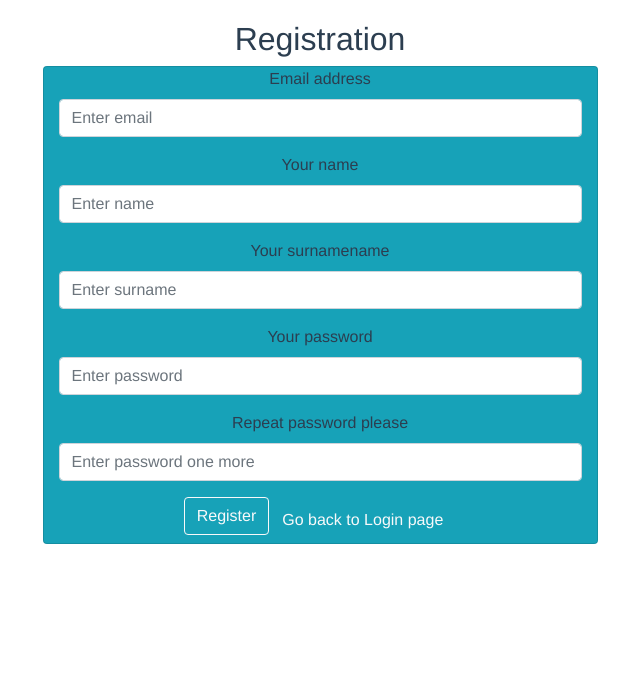
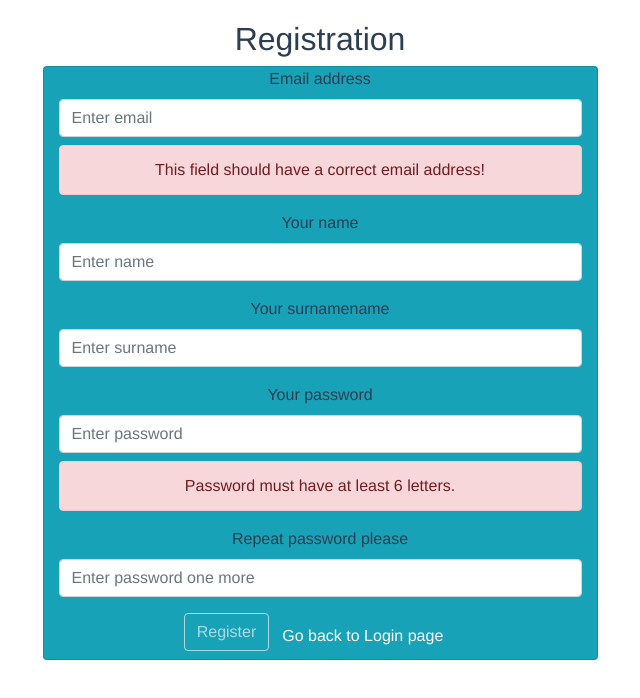
Before and after one commit to Rikko91/fe-school-films, a Vue app: page /#/register in a window 1280 px wide. Shown: the top 698 px of the page, without its empty margins (320-960 px from the left). Built offline with nearby package versions, Linux system fonts and the light colour scheme.

Commit message:
validation in registration components

```diff
--- a/src/components/registration/registration.vue
+++ b/src/components/registration/registration.vue
@@ -7,9 +7,9 @@
 					<div class="form-group">
 						<label for="email">Email address</label>
 						<input type="text" v-model="user.email" name="email" class="form-control mx-auto" placeholder="Enter email" required/>
-						<span class="error" v-if="$v.user.email.$invalid">
-                            Error. This field should have a correct email address!
-                        </span>
+						<b-alert class="mt-2" variant="danger" :show="$v.user.email.$invalid">
+                            This field should have a correct email address!
+                        </b-alert>
 					</div>
 					<div class="form-group">
 						<label for="username">Your name</label>
@@ -22,25 +22,36 @@
 					<div class="form-group">
 						<label for="password">Your password</label>
 						<input type="password" v-model="user.password" name="password" class="form-control mx-auto" placeholder="Enter password">
+						<b-alert class="mt-2" variant="danger" :show="$v.user.password.$invalid">
+							Password must have at least {{ $v.user.password.$params.minLength.min }} letters.
+						</b-alert>
 					</div>
 					<div class="form-group">
 						<label for="passwordRepeated">Repeat password please</label>
-						<input type="password" v-model="passwordRepeated" name="passwordRepeated" class="form-control mx-auto" placeholder="Enter password one more">
+						<input type="password" v-model="user.passwordRepeated" name="passwordRepeated" class="form-control mx-auto" placeholder="Enter password one more">
+						<b-alert class="mt-2" variant="danger" :show="$v.user.passwordRepeated.$invalid">
+							Passwords must be identical
+						</b-alert>
 					</div>
+					<b-alert
+						variant="danger"
+						fade
+						:show="showAlert">
+						{{ alertMessage }}
+					</b-alert>
 					<div clas="form-group">
-						<button type="submit" class="btn btn-outline-light mb-2">Register</button>
+						<button type="submit" class="btn btn-outline-light mb-2" :disabled="$v.$invalid">Register</button>
 						<router-link to="/login" class="btn btn-link">Go back to Login page</router-link>
 					</div>
 				</form>
 			</div>
 		</div>
-
 	</div>
 </template>
 
 <script>
 	import {register as registerUser, getUserByEmail} from "src/services/user/user.service";
-	import {email} from 'vuelidate/lib/validators';
+	import {required, email, minLength, sameAs} from 'vuelidate/lib/validators';
 	export default {
 		name: "Registration",
 		components: {
@@ -52,27 +63,53 @@
 					name: '',
 					surname: '',
 					password: '',
+					passwordRepeated: '',
 				},
-				passwordRepeated: ''
+				showAlert: false,
+				alertMessage: ''
 			}
 		},
 		methods: {
 			register() {
 				getUserByEmail(this.user.email).then(existingUsers => {
 					if (existingUsers.length === 0) {
-						registerUser(this.user).then(() => {
-							this.$router.push({ name: 'login'})
+						registerUser({
+							email: this.user.email,
+							name: this.user.name,
+							surname: this.user.surname,
+							password: this.user.password
+						}).then(() => {
+							this.showToast('You have successfully registered and will be redirected to the login page in 5 seconds');
+							setTimeout(() => this.$router.push({ name: 'login'}), 5000);
 						});
+					} else {
+						this.alertMessage = 'Users with this email already exists! Please change an email address';
+						this.showAlert = true;
 					}
+				});
+			},
+			showToast(message) {
+				this.$bvToast.toast(message, {
+					title: 'Information',
+					autoHideDelay: 5000,
+					variant: 'info'
 				});
 			}
 		},
 		validations: {
 			user: {
 				email: {
+					required,
 					email
+				},
+				password: {
+					required,
+					minLength: minLength(6)
+				},
+				passwordRepeated: {
+					sameAsPassword: sameAs('password')
 				}
-			}
+			},
 		}
 	}
 </script>
```
